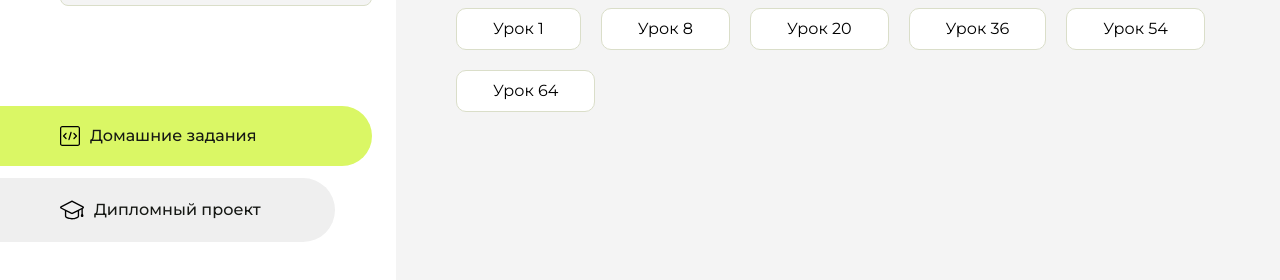
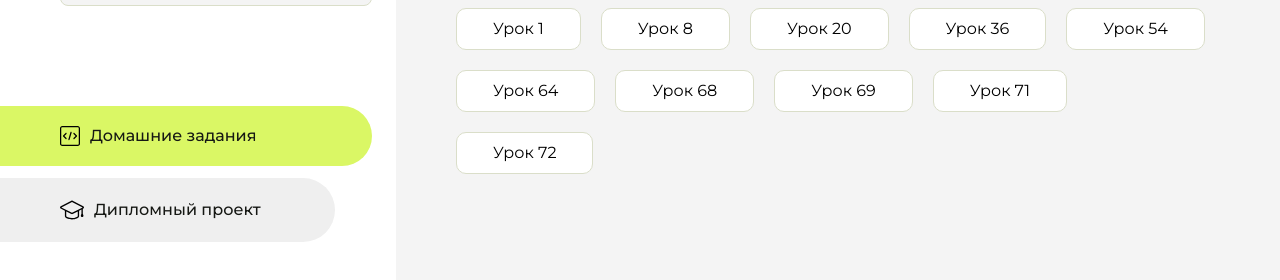
Before and after one commit to AiromanR/homework, a plain HTML site: page index.html in a window 1280 px wide. Shown: the part 230-510 px from the top of the page. Drawn offline with Linux system fonts and the light colour scheme.

Commit message:
Update index.html

```diff
--- a/index.html
+++ b/index.html
@@ -110,6 +110,18 @@
                     <li class="content__list-item">
                         <a href="lesson64/index.html">Урок 64</a>
                     </li>
+                    <li class="content__list-item">
+                        <a href="lesson68/index.html">Урок 68</a>
+                    </li>
+                    <li class="content__list-item">
+                        <a href="lesson69/index.html">Урок 69</a>
+                    </li>
+                    <li class="content__list-item">
+                        <a href="lesson71/index.html">Урок 71</a>
+                    </li>
+                    <li class="content__list-item">
+                        <a href="lesson72/index.html">Урок 72</a>
+                    </li>
                 </ul>
             </div>
             <div class="content__block hidden" id="diplomBlock">
```
